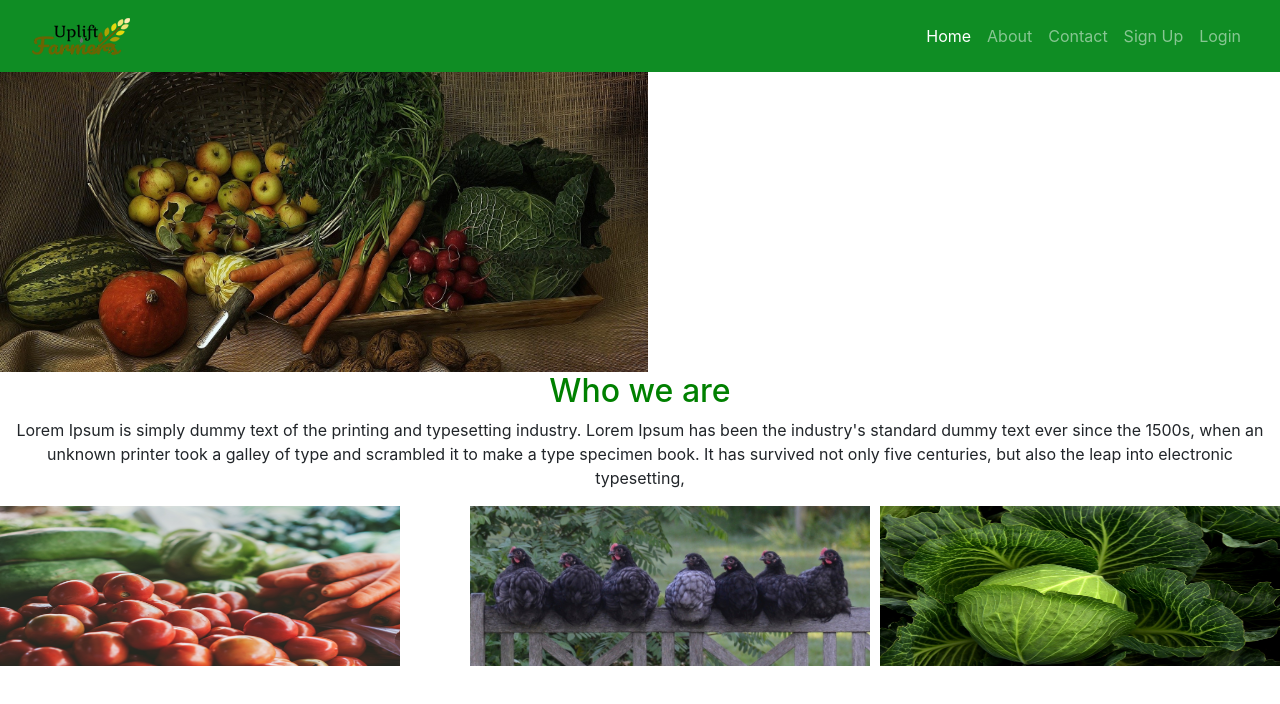
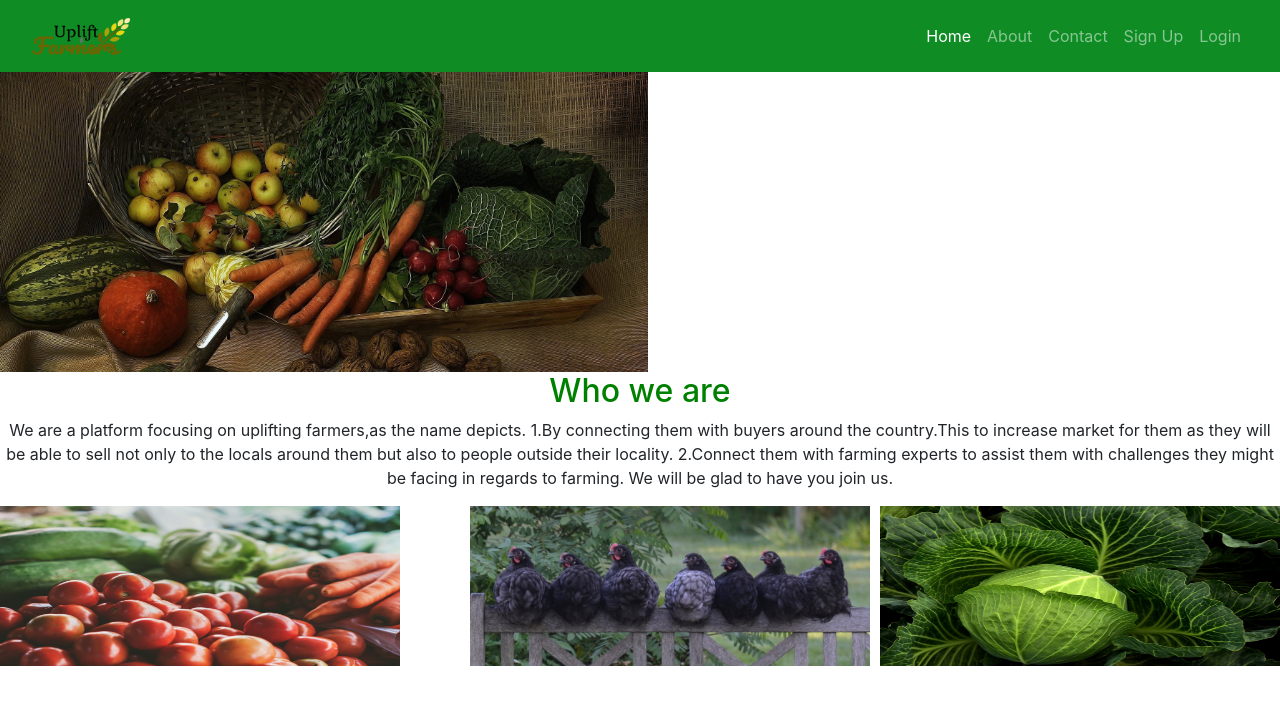
Before and after one commit to Nicole98-aw/uplift-farm, a React app: page / in a window 1280 px wide. Shown: the top 704 px of the page. Built offline with nearby package versions, Linux system fonts and the light colour scheme.

Commit message:
change the home text

```diff
--- a/src/Components/Home.js
+++ b/src/Components/Home.js
@@ -14,11 +14,12 @@ class Home extends React.Component {
         </div>
         <h2 className='wwa'>Who we are</h2>
         <p className='para'>
-          Lorem Ipsum is simply dummy text of the printing and typesetting
-          industry. Lorem Ipsum has been the industry's standard dummy text ever
-          since the 1500s, when an unknown printer took a galley of type and
-          scrambled it to make a type specimen book. It has survived not only
-          five centuries, but also the leap into electronic typesetting,
+          We are a platform focusing on uplifting farmers,as the name depicts.
+          1.By connecting them with buyers around the country.This to increase
+          market for them as they will be able to sell not only to the locals
+          around them but also to people outside their locality. 2.Connect them
+          with farming experts to assist them with challenges they might be
+          facing in regards to farming. We will be glad to have you join us.
         </p>
         <img className='veges-img' src={vegetables} alt='' />
         <img className='chic-img' src={chicken} alt='' />
```
